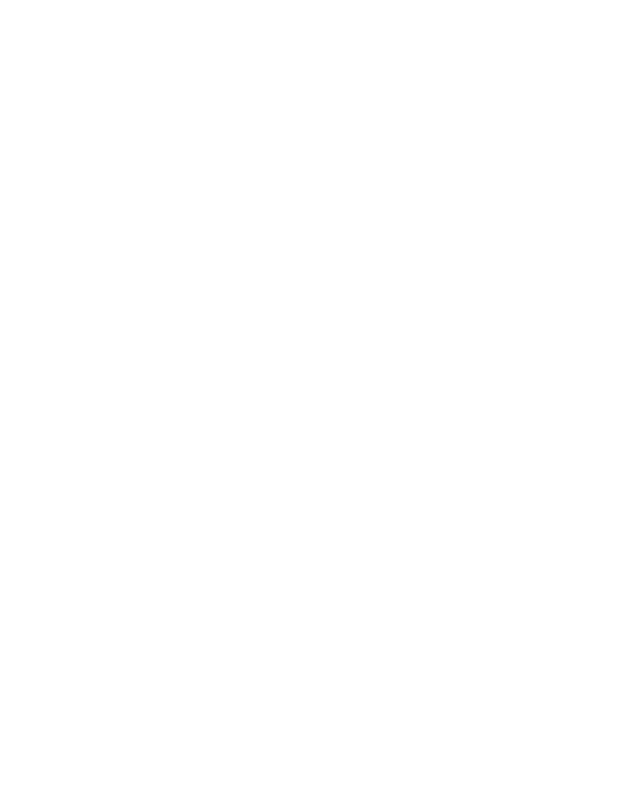
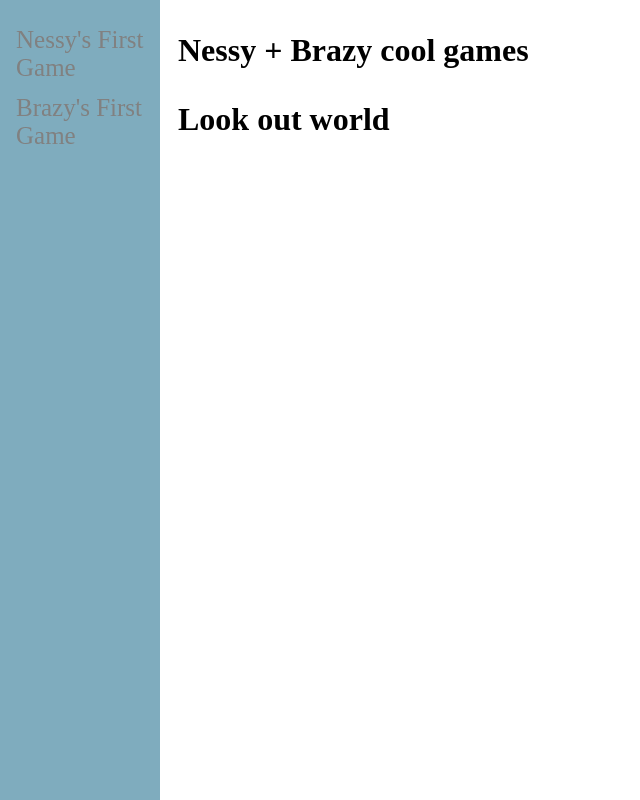
Before and after one commit to vanessayyou/NessyBrazyGamesSite, a plain HTML site: page index.html in a window 1280 px wide. Shown: the whole page, without its empty margins (0-640 px from the left). Drawn offline with nearby package versions, Linux system fonts and the light colour scheme.

Commit message:
add link bar to get to games

```diff
--- a/css/main.css
+++ b/css/main.css
@@ -1,3 +1,39 @@
-h1:hover{
-    color: blueviolet;
-}
+
+/* The sidebar menu */
+.sidenav {
+    height: 100%; /* Full-height: remove this if you want "auto" height */
+    width: 160px; /* Set the width of the sidebar */
+    position: fixed; /* Fixed Sidebar (stay in place on scroll) */
+    z-index: 1; /* Stay on top */
+    top: 0; /* Stay at the top */
+    left: 0;
+    background-color: rgba(46, 120, 150, 0.61); /* Black */
+    overflow-x: hidden; /* Disable horizontal scroll */
+    padding-top: 20px;
+  }
+
+  /* The navigation menu links */
+  .sidenav a {
+    padding: 6px 8px 6px 16px;
+    text-decoration: none;
+    font-size: 25px;
+    color: #818181;
+    display: block;
+  }
+
+  /* When you mouse over the navigation links, change their color */
+  .sidenav a:hover {
+    color: #f1f1f1;
+  }
+
+  /* Style page content */
+  .main {
+    margin-left: 160px; /* Same as the width of the sidebar */
+    padding: 0px 10px;
+  }
+
+  /* On smaller screens, where height is less than 450px, change the style of the sidebar (less padding and a smaller font size) */
+  @media screen and (max-height: 450px) {
+    .sidenav {padding-top: 15px;}
+    .sidenav a {font-size: 18px;}
+  }
--- a/index.html
+++ b/index.html
@@ -14,7 +14,22 @@
   <link rel="stylesheet" href="css/main.css">
 </head>
 <body>
+  <div name = "main-container">
+      <!-- Side navigation -->
+    <div class="sidenav">
+      <a href="html/nessyGame.html">Nessy's First Game</a>
+      <a href="html/brazyGame.html">Brazy's First Game</a>
+    </div>
 
+    <!-- Page content -->
+    <div class="main">
+      <h1>
+        <p>Nessy + Brazy cool games</p>
+        <p>Look out world</p>
+      </h1>
+    </div>
+
+  </div>
   <script src="js/vendor/modernizr-3.6.0.min.js"></script>
   <script src="https://code.jquery.com/jquery-3.3.1.min.js" integrity="sha256-FgpCb/KJQlLNfOu91ta32o/NMZxltwRo8QtmkMRdAu8=" crossorigin="anonymous"></script>
   <script>window.jQuery || document.write('<script src="js/vendor/jquery-3.3.1.min.js"><\/script>')</script>
```
